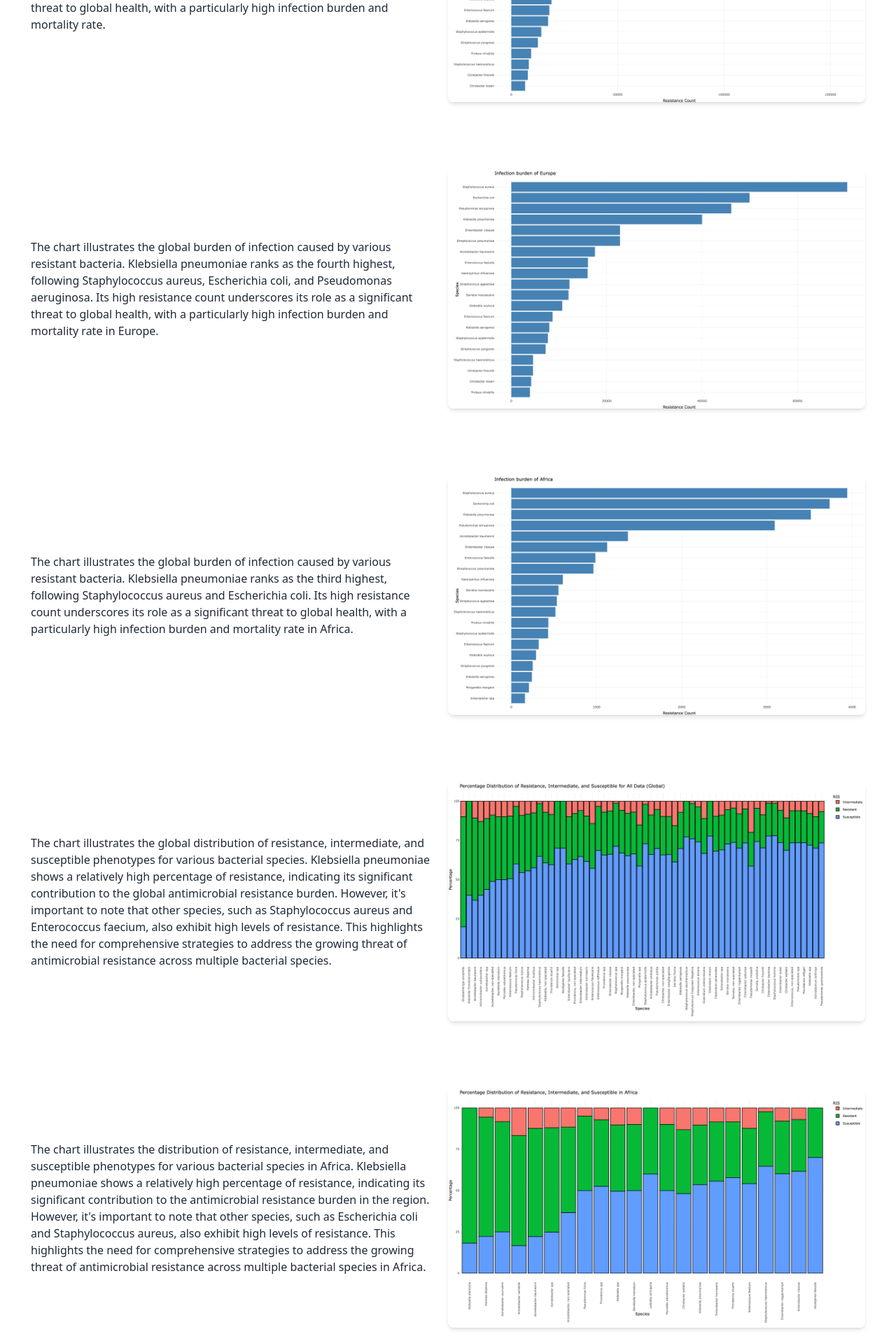
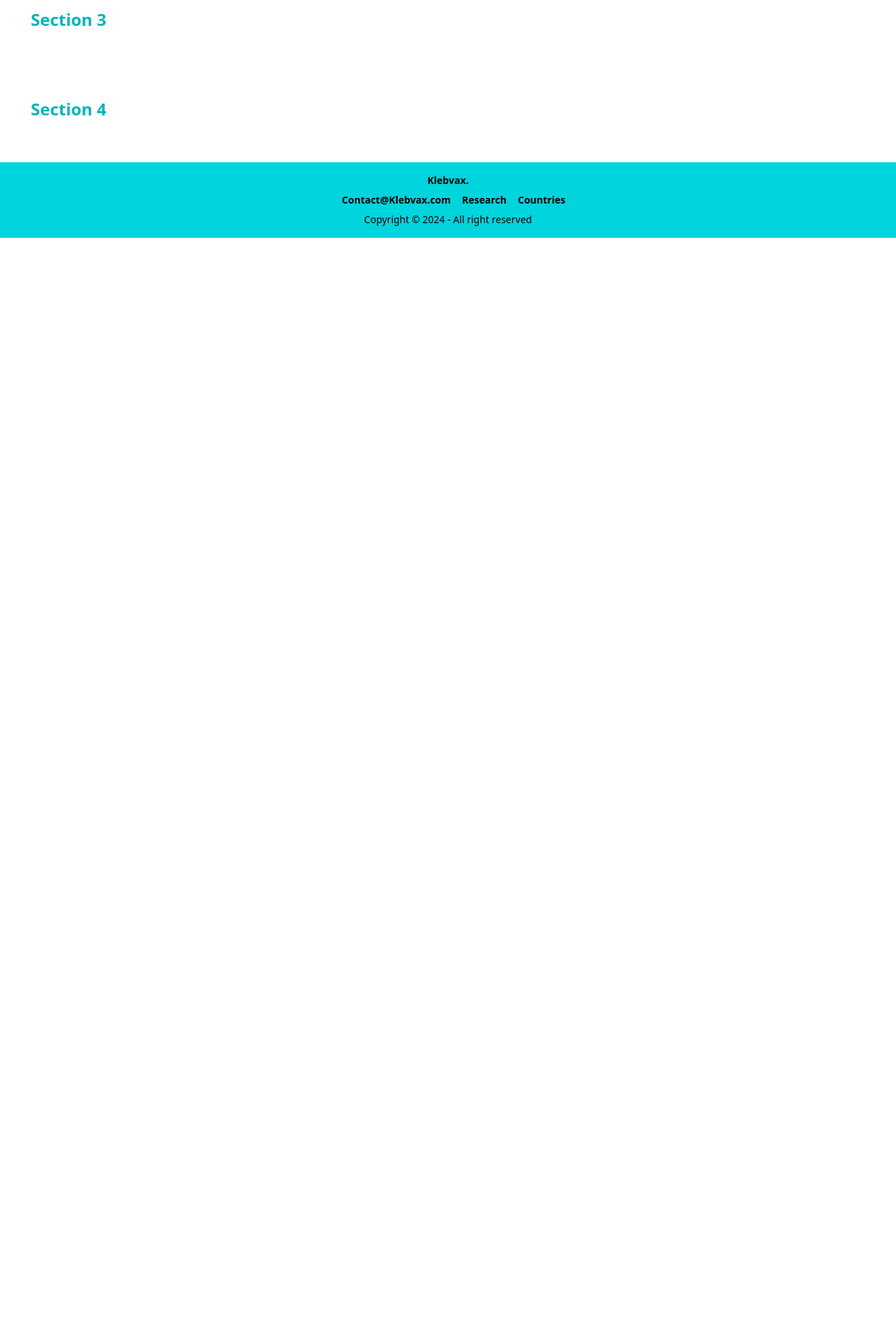
Before and after one commit to Aneousion/vivli, a Next.js app: page /research in a window 1280 px wide. Shown: the part 880-2797 px from the top of the page at 70% size. After the commit the page ends 1220 px from the top, so only its background shows below. Built offline with nearby package versions, Linux system fonts and the light colour scheme.

Commit message:
Update storytelling.tsx

```diff
--- a/src/components/storytelling.tsx
+++ b/src/components/storytelling.tsx
@@ -32,61 +32,17 @@ const storyData: StorySection[] = [
         content: "The chart illustrates the global distribution of resistance, intermediate, and susceptible phenotypes for various bacterial species. Klebsiella pneumoniae shows a relatively high percentage of resistance, indicating its significant contribution to the global antimicrobial resistance burden. However, it's important to note that other species, such as Staphylococcus aureus and Enterococcus faecium, also exhibit high levels of resistance. This highlights the need for comprehensive strategies to address the growing threat of antimicrobial resistance across multiple bacterial species.",
         image: "/Rplot03.png"
     },
-    {
-        title: "",
-        content: "The chart illustrates the distribution of resistance, intermediate, and susceptible phenotypes for various bacterial species in Africa. Klebsiella pneumoniae shows a relatively high percentage of resistance, indicating its significant contribution to the antimicrobial resistance burden in the region. However, it's important to note that other species, such as Escherichia coli and Staphylococcus aureus, also exhibit high levels of resistance. This highlights the need for comprehensive strategies to address the growing threat of antimicrobial resistance across multiple bacterial species in Africa.",
-        image: "/Rplot04.png"
-    },
-    {
-        title: "",
-        content: "The chart illustrates the distribution of resistance, intermediate, and susceptible phenotypes for various bacterial species in Nigeria. Klebsiella pneumoniae shows a relatively high percentage of resistance, indicating its significant contribution to the antimicrobial resistance burden in the country.",
-        image: "/Rplot05.png"
-    },
-    {
-        title: "",
-        content: "The chart illustrates the frequency of resistance among various bacterial species in Africa. Klebsiella pneumoniae is prominently featured near the top, indicating its high prevalence of resistance. Other resistant organisms, such as Escherichia coli and Staphylococcus aureus, are also frequently observed.",
-        image: "/Rplot06.png"
-    },
-    {
-        title: "",
-        content: "The chart illustrates the frequency of resistance among various bacterial species in Nigeria. Klebsiella pneumoniae is prominently featured near the top, indicating its high prevalence of resistance. Other resistant organisms, such as Escherichia coli and Staphylococcus aureus, are also frequently observed.",
-        image: "/Rplot07.png"
-    },
-    {
-        title: "Multi-Drug Resistance Heatmap by Species",
-        content: "This heatmap presents a matrix of multiple drug-resistant (MDR) patterns by comparing bacterial species and their resistance to various antibiotic classes in Africa. This heatmap provides clear evidence of the most concerning bacterial species in Africa, particularly those that have become resistant to multiple antibiotic classes (A. baumanii  and K. pneumoniae for example). Given Africa’s high burden of MDR bacteria, such visualizations help prioritize species for vaccine research by highlighting those most resistant to diverse drug classes. Focusing vaccine development on these species could reduce the widespread burden of resistant infections across multiple countries.",
-        image: "/mdr_pattern_africa.png"
-    },
-    {
-        title: "GIFs",
-        content: "These heatmaps visualize the correlation between different bacterial isolates based on their resistance profiles to multiple antibiotics and helps in identifying patterns of resistance clustering across isolates. The heatmaps offer insights into how bacterial isolates respond similarly or differently to antibiotic treatments. In Africa, where data on AMR is often fragmented, such visualizations can help researchers and policymakers identify patterns in resistance across regions or health settings, contributing to understanding local resistance dynamics. This is crucial for vaccine development because it allows targeting the most concerning strains showing consistent resistance patterns, making the case for vaccines tailored to Africa's most pressing AMR challenges.",
-        image: "/correlation_heatmaps.gif"
-    },
-    {
-        title: "",
-        content: "These are bar plots showing resistance of bacteria to different antibiotic classes by age group. To display the resistance levels of different bacterial species to various antibiotic classes, stratified by patient age groups, bar plots were used, with each bar representing a specific age group’s resistance to a class of antibiotics. Understanding age-specific resistance patterns is critical in designing vaccines that target the most vulnerable populations—children and the elderly, who often have weaker immune systems and face higher risks from infections. In Africa, where young children frequently experience bacterial infections due to underdeveloped health infrastructure, these visualizations justify the development of age-focused vaccines that target age-specific bacterial strains and resistance patterns. This is impactful as it connects resistance data with demographic vulnerability.",
-        image: "/resistance_by_agegroup.gif"
-    },
-    {
-        title: "",
-        content: "These plots show how bacterial resistance varies by infection type (e.g., urinary tract infections, bloodstream infections) and antibiotic class. The bars represent the resistance levels for each infection type, revealing which antibiotics are becoming less effective.",
-        image: "/resistance_by_species.gif"
-    },
-    {
-        title: "",
-        content: "These heatmap tracks changes in bacterial resistance to various antibiotic classes over the years, revealing trends in how resistance has evolved.",
-        image: "/species_heatmaps_animation.gif"
-    },
-    {
-        title: "",
-        content: "These time series charts show resistance trends for various antibiotic classes over the years, offering a visual representation of how resistance to each class has changed across time. Each line represents an antibiotic class, with fluctuations indicating changes in resistance rates. This allows for the monitoring of trends and can highlight which antibiotics are losing efficacy faster. For Africa, these charts highlight the growing problem of resistance in specific drug classes, underscoring the urgency of vaccine development to curb the spread of resistant pathogens. The time-series of Klebsiella pneumoniae reveals a concerning uptrend in resistance rates in recent years, indicating that this pathogen is becoming increasingly difficult to treat with available antibiotics. This is particularly alarming because K. pneumoniae is a common cause of hospital-acquired infections, including pneumonia, bloodstream infections, and urinary tract infections, and it is associated with high morbidity and mortality rates in Africa.",
-        image: "/species_trend.gif"
-    }// ... other storyData sections
+    // More sections...
 ]
 
 export default function StorytellingComponent() {
     const [selectedImage, setSelectedImage] = useState<string | null>(null);
+    const [expandedIndex, setExpandedIndex] = useState<number | null>(null); // Track which section is expanded
     const { theme } = useTheme();
+
+    const toggleExpand = (index: number) => {
+        setExpandedIndex(expandedIndex === index ? null : index); // Toggle the expanded section
+    }
 
     return (
         <>
@@ -103,7 +59,6 @@ export default function StorytellingComponent() {
                     </p>
                 </div>
 
-
                 {storyData.map((section, index) => (
                     <motion.div
                         key={index}
@@ -113,7 +68,16 @@ export default function StorytellingComponent() {
                     >
                         <Card className={`shadow-none border-none ${theme === 'dark' ? 'bg-slate-800 text-gray-200' : 'bg-base-100'}`}>
                             <CardContent className="p-6">
-                                <h2 className="text-2xl font-bold mb-4 col">{section.title}</h2>
+                                {/* Title as dropdown toggle */}
+                                <h2
+                                    className="text-2xl font-bold mb-4 col cursor-pointer"
+                                    onClick={() => toggleExpand(index)}
+                                >
+                                    {section.title || `Section ${index + 1}`}
+                                </h2>
+
+                                {/* Conditionally render content and image based on expansion */}
+                                {expandedIndex === index && (
                                     <div className="flex flex-col md:flex-row items-center gap-6">
                                         <p className="flex-1">{section.content}</p>
                                         <img
@@ -123,11 +87,13 @@ export default function StorytellingComponent() {
                                             onClick={() => setSelectedImage(section.image)}
                                         />
                                     </div>
+                                )}
                             </CardContent>
                         </Card>
                     </motion.div>
                 ))}
 
+                {/* Dialog for zoomable image */}
                 <Dialog open={!!selectedImage} onOpenChange={() => setSelectedImage(null)}>
                     <DialogContent className="max-w-[90vw] w-full h-[90vh] p-0">
                         {selectedImage && (
```
Lines whose indentation alone changed are shown as unchanged.
